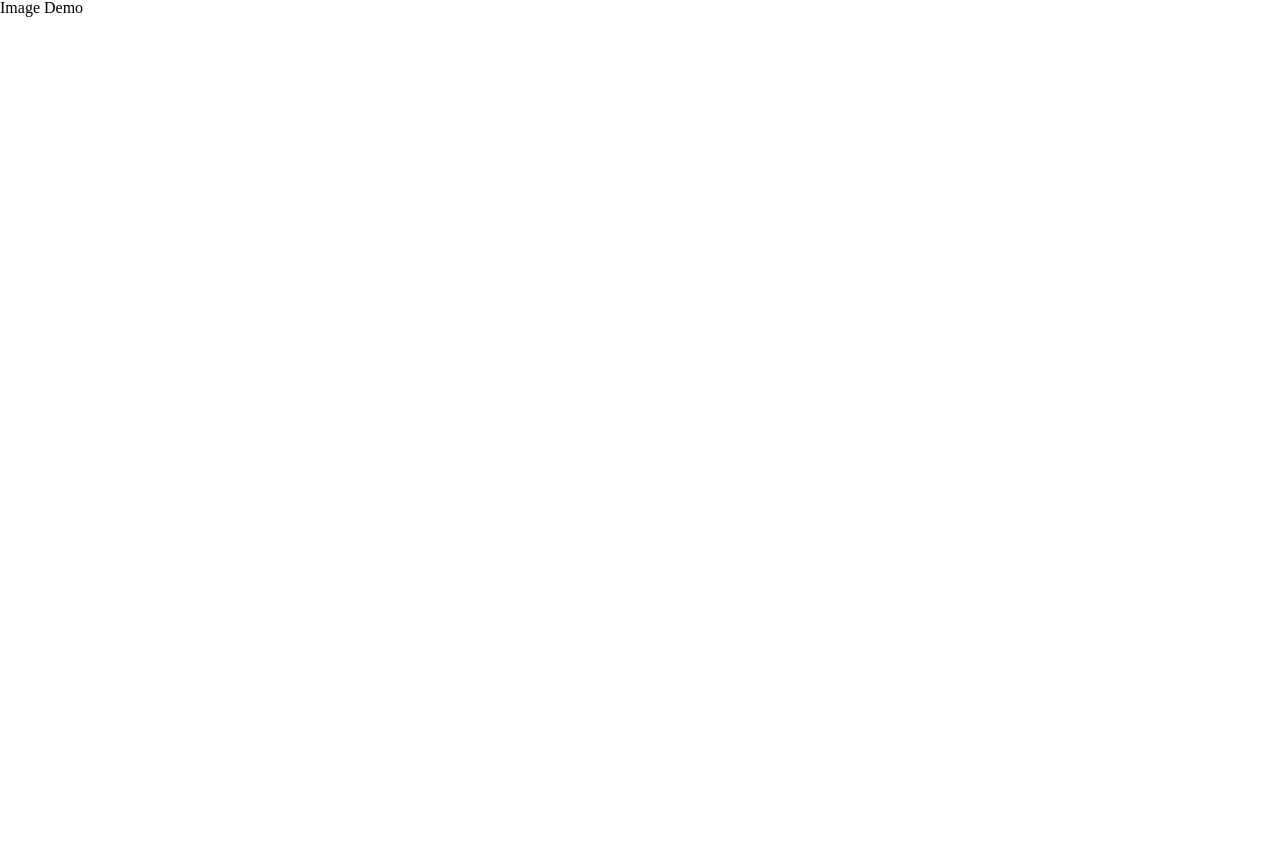
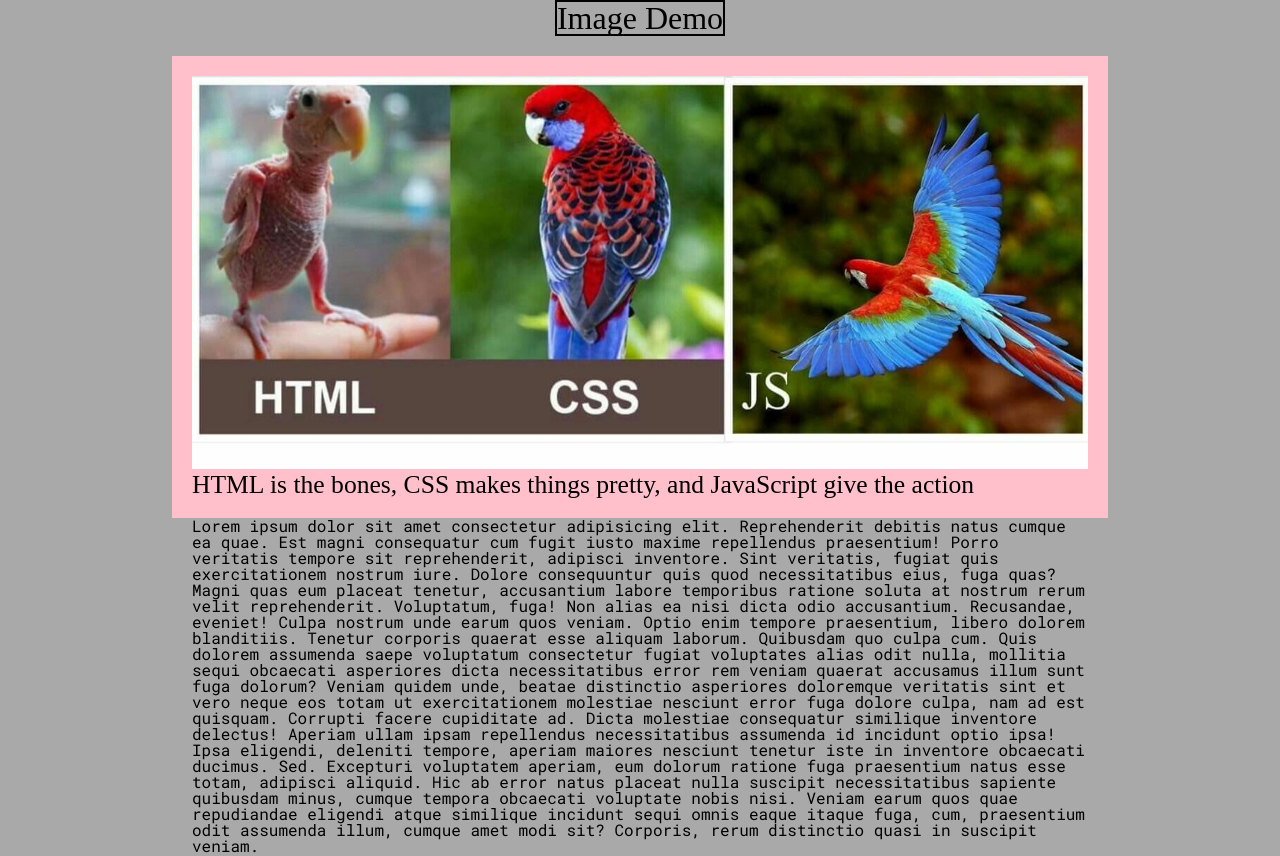
Before and after one commit to codefellows/seattle-code-201d97, a plain HTML site: page class-05/inclass-img-demo/index.html in a window 1280 px wide. Before the commit the page ends 800 px from the top, so only its background shows below. Drawn offline with Linux system fonts and the light colour scheme.

Commit message:
adds in class demo for images and fonts

```diff
--- a/class-05/inclass-img-demo/css/style.css
+++ b/class-05/inclass-img-demo/css/style.css
@@ -0,0 +1,39 @@
+* {
+  background-color: darkgrey;
+}
+
+/* HEADER STYLING */
+h1 {
+ font-size: 32px;
+ border: 2px solid black;
+ width: max-content;
+ margin: auto;
+}
+
+
+/* IMAGE STYLING */
+
+figure {
+  width: 70%;
+  background-color: pink;
+  padding: 20px;
+  margin: auto;
+  margin-top: 20px;
+  /* font-size: 32px; */
+}
+
+img {
+  width: 100%;
+}
+
+figcaption {
+  background-color: inherit;
+  font-size: 2vw;
+}
+/* TEXT STYLING */
+p {
+  width: 70%;
+  margin: auto;
+  font-family: 'Roboto Mono', monospace;
+
+}
--- a/class-05/inclass-img-demo/index.html
+++ b/class-05/inclass-img-demo/index.html
@@ -7,10 +7,22 @@
   <link rel="stylesheet" href="css/style.css">
   <link rel="preconnect" href="https://fonts.googleapis.com">
   <link rel="preconnect" href="https://fonts.gstatic.com" crossorigin>
-  <link href="https://fonts.googleapis.com/css2?family=Dancing+Script&display=swap" rel="stylesheet">
+  <link href="https://fonts.googleapis.com/css2?family=Roboto+Mono&display=swap" rel="stylesheet">
 </head>
 
 <body>
   <h1>Image Demo</h1>
 
+  <figure>
+    <img src="img/html-css-js-bird.jpg" alt="HTML-bird is a nestling, CSS-bird is beautiful, and JS-bird is in flight" title="HTML bird, CSS bird, JS Bird">
+    <figcaption>HTML is the bones, CSS makes things pretty, and JavaScript give the action</figcaption>
+  </figure>
+  <p>Lorem ipsum dolor sit amet consectetur adipisicing elit. Reprehenderit debitis natus cumque ea quae. Est magni consequatur cum fugit iusto maxime repellendus praesentium! Porro veritatis tempore sit reprehenderit, adipisci inventore.
+  Sint veritatis, fugiat quis exercitationem nostrum iure. Dolore consequuntur quis quod necessitatibus eius, fuga quas? Magni quas eum placeat tenetur, accusantium labore temporibus ratione soluta at nostrum rerum velit reprehenderit.
+  Voluptatum, fuga! Non alias ea nisi dicta odio accusantium. Recusandae, eveniet! Culpa nostrum unde earum quos veniam. Optio enim tempore praesentium, libero dolorem blanditiis. Tenetur corporis quaerat esse aliquam laborum.
+  Quibusdam quo culpa cum. Quis dolorem assumenda saepe voluptatum consectetur fugiat voluptates alias odit nulla, mollitia sequi obcaecati asperiores dicta necessitatibus error rem veniam quaerat accusamus illum sunt fuga dolorum?
+  Veniam quidem unde, beatae distinctio asperiores doloremque veritatis sint et vero neque eos totam ut exercitationem molestiae nesciunt error fuga dolore culpa, nam ad est quisquam. Corrupti facere cupiditate ad.
+  Dicta molestiae consequatur similique inventore delectus! Aperiam ullam ipsam repellendus necessitatibus assumenda id incidunt optio ipsa! Ipsa eligendi, deleniti tempore, aperiam maiores nesciunt tenetur iste in inventore obcaecati ducimus. Sed.
+  Excepturi voluptatem aperiam, eum dolorum ratione fuga praesentium natus esse totam, adipisci aliquid. Hic ab error natus placeat nulla suscipit necessitatibus sapiente quibusdam minus, cumque tempora obcaecati voluptate nobis nisi.
+  Veniam earum quos quae repudiandae eligendi atque similique incidunt sequi omnis eaque itaque fuga, cum, praesentium odit assumenda illum, cumque amet modi sit? Corporis, rerum distinctio quasi in suscipit veniam.</p>
 </html>
```
